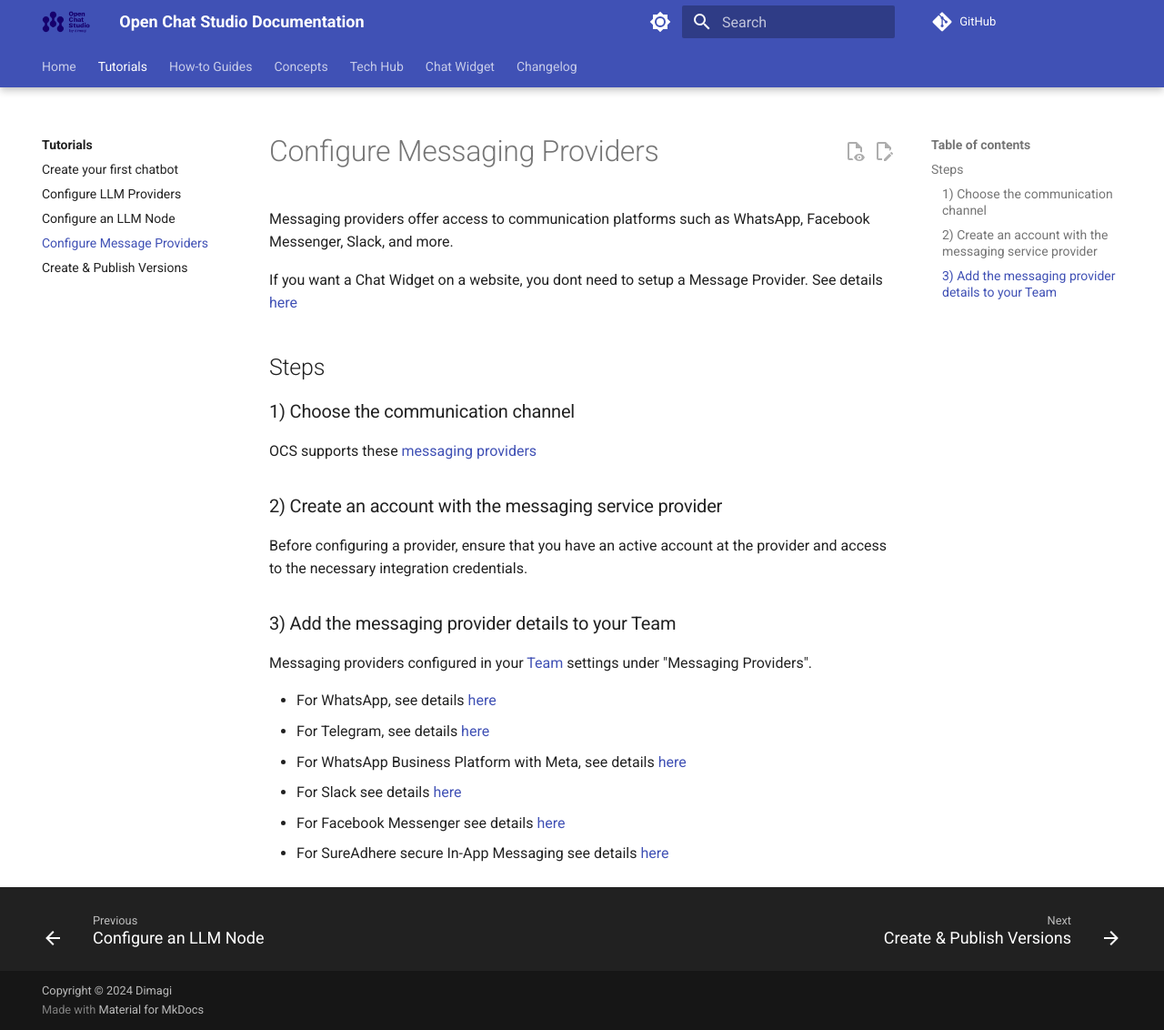
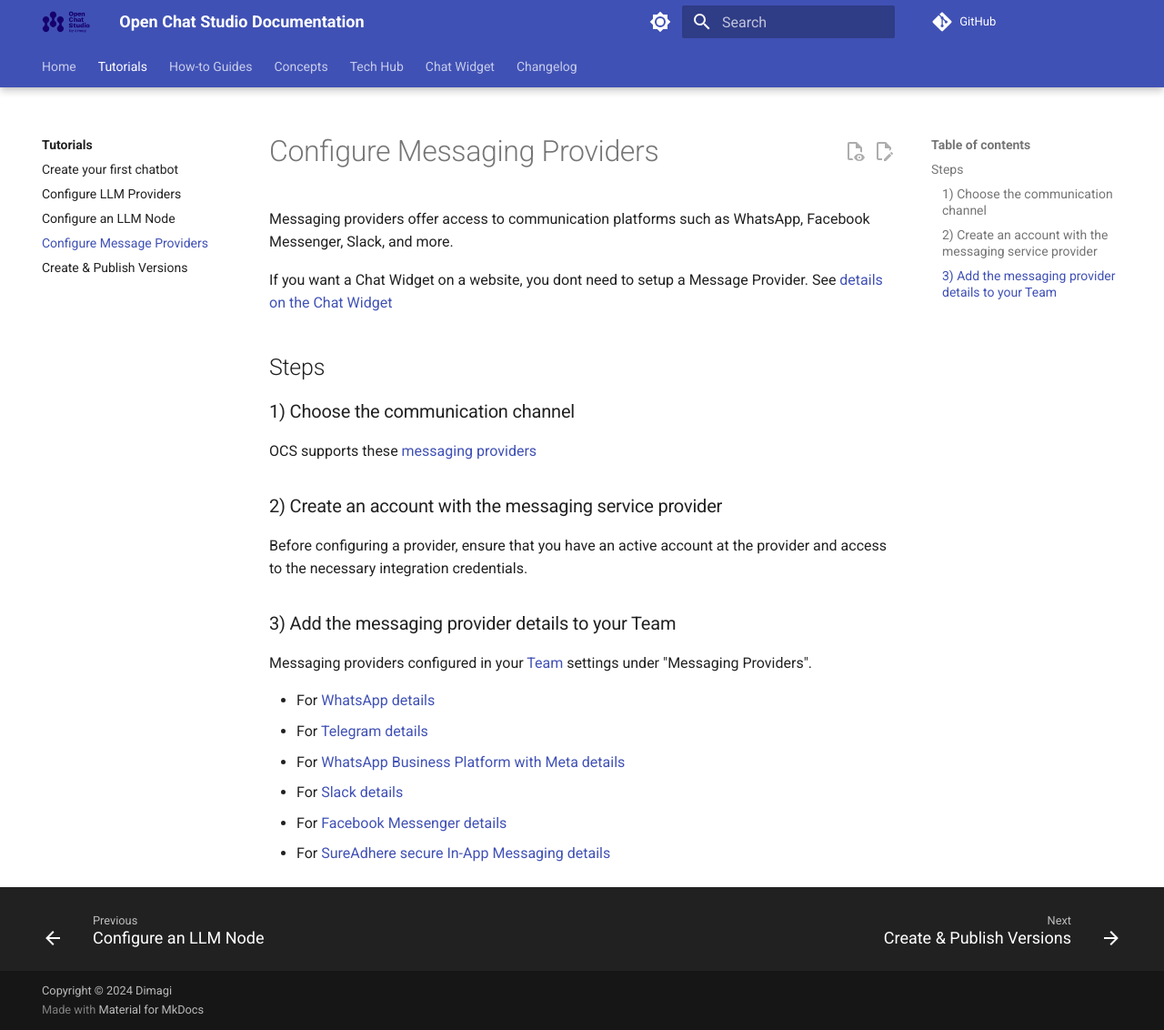
Before and after one commit to dimagi/open-chat-studio-docs, an MkDocs documentation site: the page built from docs/tutorials/configure_msg_providers.md, in a window 1280 px wide and 1132 px high. Shown: the whole window at 91% size. Built offline with MkDocs 1.6.1 and Material for MkDocs 9.7.7, drawn with Linux system fonts in a browser that asks for light colours; a script that is not in the unit is left out; comment, search, counter and statistics services are not loaded.

Commit message:
Enable rule MD059- Require descriptive link text (no "click here") — agents extracting a link out of context need the anchor text itself to say what it points to

```diff
--- a/docs/tutorials/configure_msg_providers.md
+++ b/docs/tutorials/configure_msg_providers.md
@@ -2,7 +2,7 @@
 
 Messaging providers offer access to communication platforms such as WhatsApp, Facebook Messenger, Slack, and more.
 
-If you want a Chat Widget on a website, you dont need to setup a Message Provider. See details [here](../chat_widget/index.md)
+If you want a Chat Widget on a website, you dont need to setup a Message Provider. See [details on the Chat Widget](../chat_widget/index.md)
 
 ## Steps
 
@@ -17,9 +17,9 @@
 
 Messaging providers configured in your [Team](../concepts/team/index.md) settings under "Messaging Providers".
 
-- For WhatsApp, see details [here](../how-to/deploy_to_different_channels.md#whatsapp)
-- For Telegram, see details [here](../how-to/deploy_to_different_channels.md#telegram)
-- For WhatsApp Business Platform with Meta, see details [here](../how-to/deploy_to_different_channels.md#meta-cloud-api)
-- For Slack see details [here](../how-to/deploy_to_different_channels.md#slack)
-- For Facebook Messenger see details [here](../how-to/deploy_to_different_channels.md#facebook-messenger)
-- For SureAdhere secure In-App Messaging see details [here](../how-to/deploy_to_different_channels.md#sureadhere-for-secure-in-app-messaging)
+- For [WhatsApp details](../how-to/deploy_to_different_channels.md#whatsapp)
+- For [Telegram details](../how-to/deploy_to_different_channels.md#telegram)
+- For [WhatsApp Business Platform with Meta details](../how-to/deploy_to_different_channels.md#meta-cloud-api)
+- For [Slack details](../how-to/deploy_to_different_channels.md#slack)
+- For [Facebook Messenger details](../how-to/deploy_to_different_channels.md#facebook-messenger)
+- For [SureAdhere secure In-App Messaging details](../how-to/deploy_to_different_channels.md#sureadhere-for-secure-in-app-messaging)
```
Also changed, not shown: .markdownlint.yaml (+35 -26 lines), docs/concepts/pipelines/nodes.md (+1 -1 lines), docs/concepts/pipelines/router_nodes.md (+1 -1 lines), docs/concepts/prompt_variables.md (+4 -2 lines), docs/how-to/workflow_cookbook.md (+1 -1 lines).
